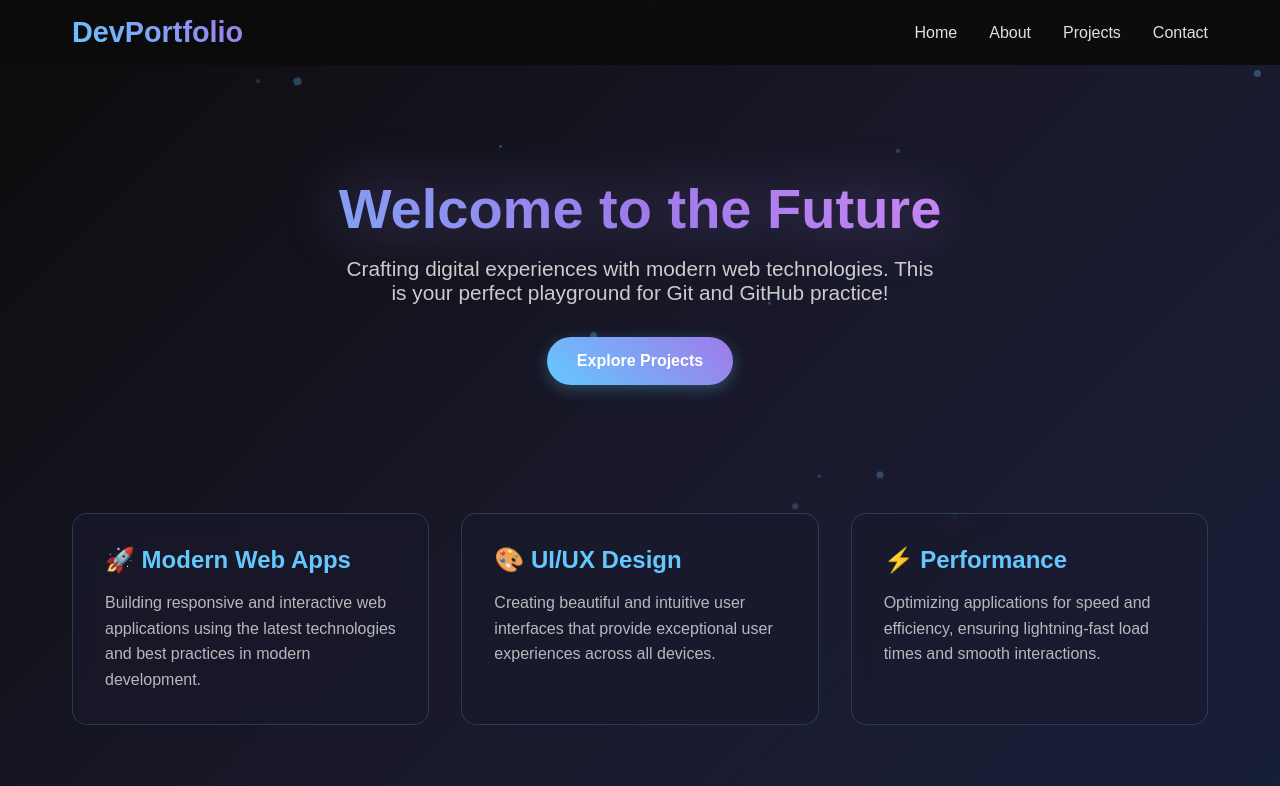
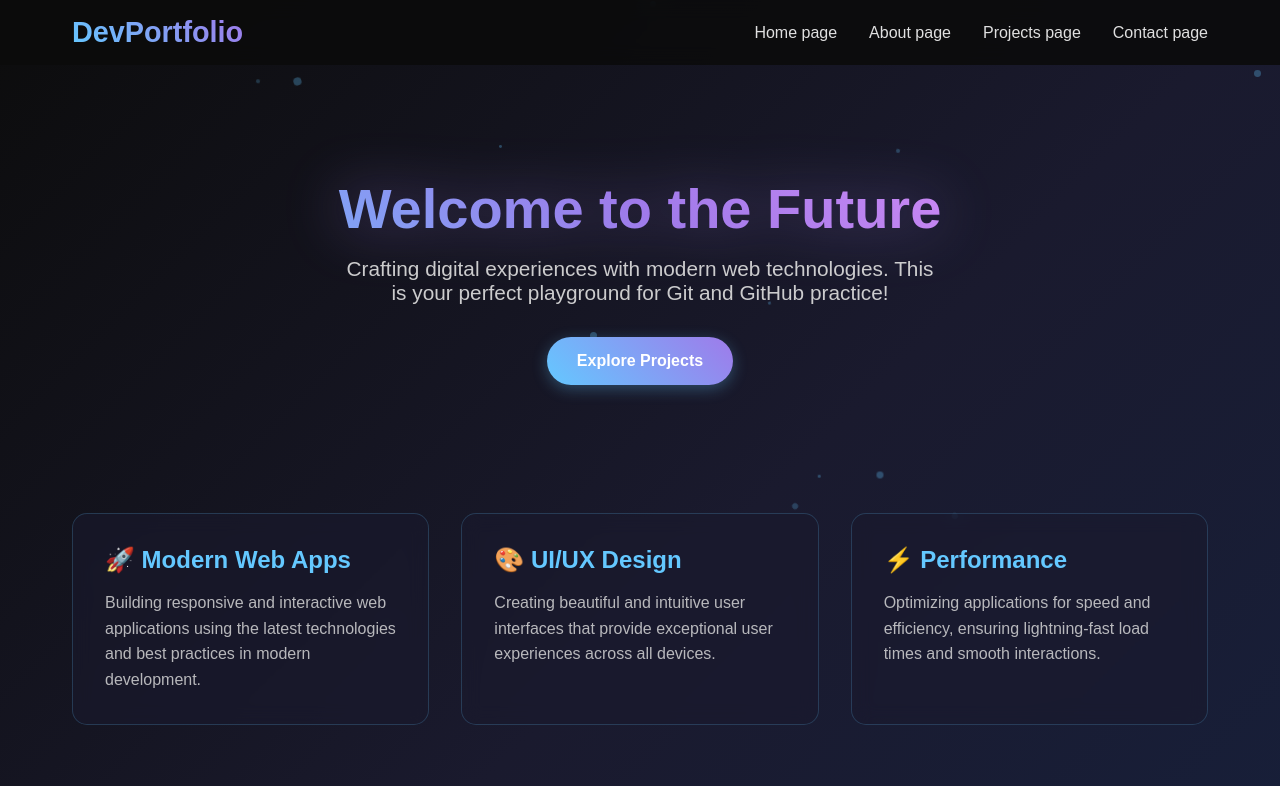
Before and after one commit to MariamElfadaly/GitDay1, a plain HTML site: page index.html in a window 1280 px wide. Shown: the top 786 px of the page. Drawn offline with Linux system fonts and the light colour scheme.

Commit message:
V1 add updated f htmlandcss file

```diff
--- a/index.html
+++ b/index.html
@@ -20,10 +20,10 @@
       <nav>
         <div class="logo">DevPortfolio</div>
         <ul class="nav-links">
-          <li><a href="#home">Home</a></li>
-          <li><a href="#about">About</a></li>
-          <li><a href="#projects">Projects</a></li>
-          <li><a href="#contact">Contact</a></li>
+          <li><a href="#home">Home page</a></li>
+          <li><a href="#about">About page</a></li>
+          <li><a href="#projects">Projects page</a></li>
+          <li><a href="#contact">Contact page</a></li>
         </ul>
       </nav>
     </header>
```
